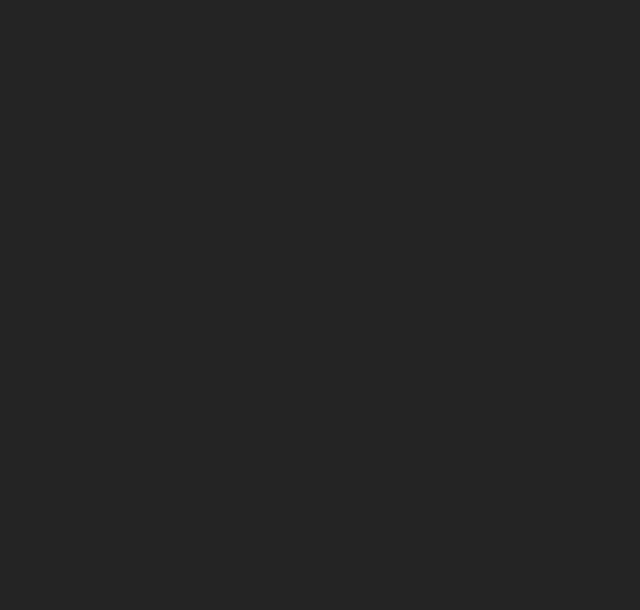
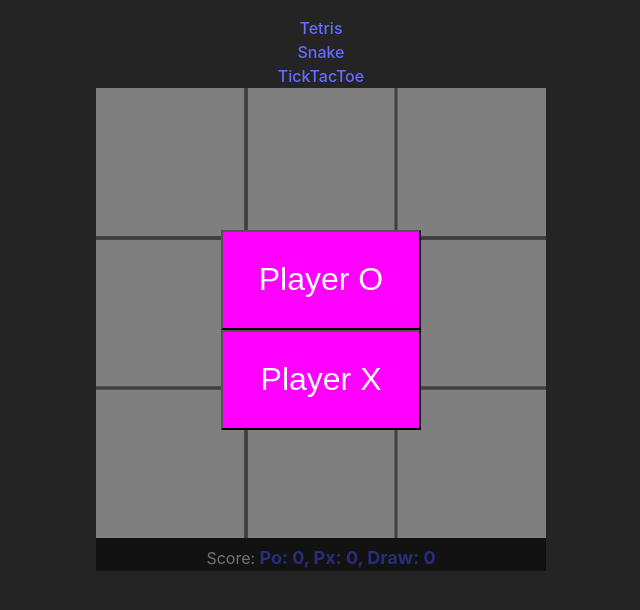
Before and after one commit to alexesba/small-js-games, a React (Vite) app: page /game/tictacktoe in a window 1280 px wide. Before the commit this address had no page. Shown: the top 610 px of the page, without its empty margins (339-979 px from the left). Built offline with nearby package versions, Linux system fonts and the light colour scheme.

Commit message:
Add tictactoe game

```diff
--- a/src/App.css
+++ b/src/App.css
@@ -3,3 +3,48 @@
   margin: 0 auto;
   text-align: center;
 }
+
+.menu {
+  list-style: none;
+}
+
+.menu > li > a:hover{
+  color: orange;
+}
+
+.container {
+  position:relative;
+}
+
+.overlay {
+  position: absolute;
+  display: grid;
+  width: 100%;
+  height: 100%;
+  top: 0;
+  left: 0;
+  right: 0;
+  bottom: 0;
+  background-color: rgba(0,0,0,0.5); /* Black background with opacity */
+  z-index: 2; /* Specify a stack order in case you're using a different order for other elements */
+  cursor: pointer; /* Add a pointer on hover */
+  align-items: center;
+
+}
+.overlay ul {
+  display: inline-block;
+  padding: 5px
+}
+.overlay ul li {
+  list-style: none;
+}
+
+.overlay  button {
+  background: magenta;
+  width: 200px;
+  height: 100px;
+  text-align: center;
+  font-size: xx-large;
+  cursor: pointer;
+  color: white;
+}
--- a/src/App.jsx
+++ b/src/App.jsx
@@ -6,6 +6,8 @@
 import { BrowserRouter, Route, Routes } from 'react-router-dom'
 import { TetrisPage } from './pages/TetrisPage'
 import { SnakePage } from './pages/SnakePage'
+import { TicTacToePage } from './pages/TicTacToePage'
+
 
 function App() {
 
@@ -15,6 +17,7 @@
         <Route path="/" element={<Menu />} >
           <Route path="game/tetris" element={<TetrisPage />} />
           <Route path="game/snake" element={<SnakePage />} />
+          <Route path="game/tictacktoe" element={<TicTacToePage/>} />
         </Route>
       </Routes>
     </BrowserRouter>
--- a/src/components/CanvasBoard.jsx
+++ b/src/components/CanvasBoard.jsx
@@ -12,8 +12,15 @@
 );
 
 CanvasBoard.propTypes = {
-  onKeyDown: PropTypes.func.isRequired,
-  score: PropTypes.number.isRequired,
+  onKeyDown: PropTypes.func,
+  score: PropTypes.oneOfType([
+    PropTypes.number.isRequired,
+    PropTypes.string.isRequired,
+  ]).isRequired
+}
+
+CanvasBoard.defaultProps = {
+  onKeyDown: () => { },
 }
 CanvasBoard.displayName = "CanvasBoard";
 
--- a/src/components/Menu.jsx
+++ b/src/components/Menu.jsx
@@ -2,11 +2,18 @@
 
 export function Menu() {
   return (
-    <div>
-      <Link to="game/tetris"> Tetris </Link>
-      <Link to="game/snake"> Snake </Link>
+    <ul className="menu">
+      <li>
+        <Link to="game/tetris"> Tetris </Link>
+      </li>
+      <li>
+        <Link to="game/snake"> Snake </Link>
+      </li>
+      <li>
+        <Link to="game/tictacktoe"> TickTacToe </Link>
+      </li>
 
-      <Outlet/>
-    </div>
+      <Outlet />
+    </ul>
   )
 }
--- /dev/null
+++ b/src/pages/TicTacToePage.jsx
@@ -0,0 +1,211 @@
+import { useEffect, useMemo, useRef, useState } from 'react';
+import CanvasBoard from '../components/CanvasBoard';
+
+const BOARD_WIDTH = 3;
+const BOARD_HEIGHT = 3;
+const SHAPE_SIZE = 150;
+const player1 = 'o'
+const player2 = 'x'
+const draw = 'draw'
+const winerRules = [
+  // horizontales
+  [[0, 0], [1, 0], [2, 0]],
+  [[0, 1], [1, 1], [2, 1]],
+  [[0, 2], [1, 2], [2, 2]],
+
+  // verticales
+  [[0, 0], [0, 1], [0, 2]],
+  [[1, 0], [1, 1], [1, 2]],
+  [[2, 0], [2, 1], [2, 2]],
+
+  // diagonales
+  [[0, 0], [1, 1], [2, 2]],
+  [[0, 2], [1, 1], [2, 0]],
+]
+
+function checkWiner(board) {
+  if (winerRules.find(rule => rule.every(([x, y]) => {
+    return board[y][x] === player1
+  }))) {
+    return player1;
+  }
+
+  if (winerRules.find(rule => rule.every(([x, y]) => board[y][x] === player2))) {
+    return player2;
+  }
+
+  if (board.every(row => row.every(value => value != null))) {
+    return draw;
+  }
+}
+
+const INITIAL_BOARD = [
+  [null, null, null],
+  [null, null, null],
+  [null, null, null],
+];
+
+export function TicTacToePage() {
+  const canvasRef = useRef(0);
+  const [winer, setWiner] = useState(null);
+
+  const [nextPlayer, setNextPlayer] = useState(undefined)
+
+  const [score, setScore] = useState({
+    [player1]: 0,
+    [player2]: 0,
+    [draw]: 0
+  });
+
+  const [board, updateBoard] = useState(INITIAL_BOARD)
+  const [start, setStart] = useState(false)
+
+  function drawMesh() {
+    const canvas = canvasRef.current;
+    const context = canvas.getContext('2d');
+    canvas.width = BOARD_WIDTH * SHAPE_SIZE;
+    canvas.height = BOARD_HEIGHT * SHAPE_SIZE;
+    context.scale(SHAPE_SIZE, SHAPE_SIZE)
+    context.fillStyle = 'white';
+    context.fillRect(0, 0, canvas.width, canvas.height);
+    context.beginPath()
+
+    context.strokeStyle = 'gray';
+    context.lineWidth = 0.02;
+
+    context.moveTo(0, 1)
+    context.lineTo(3, 1)
+    context.stroke()
+
+    context.moveTo(1, 0)
+    context.lineTo(1, 3)
+    context.stroke()
+
+    context.moveTo(0, 2)
+    context.lineTo(3, 2)
+    context.stroke()
+
+    context.moveTo(2, 0)
+    context.lineTo(2, 3)
+    context.stroke()
+    context.closePath();
+  }
+
+  function drawBoard() {
+    const canvas = canvasRef.current;
+    const context = canvas.getContext('2d');
+    context.lineWidth = 0.04;
+    board.forEach((row, y) => {
+      row.forEach((value, x) => {
+        if (value === player1) {
+          context.strokeStyle = 'violet'
+          context.beginPath();
+          context.arc(x + 0.5, y + 0.5, 0.25, 0, 2 * Math.PI)
+          context.stroke();
+          context.closePath();
+        }
+        if (value === player2) {
+          context.beginPath();
+          context.strokeStyle = 'blueviolet'
+          context.moveTo(x + 0.75, y + 0.25)
+          context.lineTo(x + 0.25, y + 0.75)
+          context.moveTo(x + 0.25, y + 0.25)
+          context.lineTo(x + 0.75, y + 0.75)
+          context.stroke();
+          context.closePath();
+        }
+      })
+    })
+  }
+
+  useEffect(() => {
+    drawMesh()
+    drawBoard();
+  });
+
+  useEffect(() => {
+    const winer = checkWiner(board);
+
+    if (winer) {
+      setWiner(winer);
+      setScore(score => ({ ...score, [winer]: score[winer] + 1 }))
+    }
+
+  }, [board])
+
+  function onClick(event) {
+    const canvas = canvasRef.current;
+    const x = event.offsetX;
+    const y = event.offsetY;
+
+    const w = canvas.width / 3;
+    const h = canvas.height / 3;
+
+    const posx = Math.ceil(x / w) - 1;
+    const posy = Math.ceil(y / h) - 1;
+
+    if (board[posy][posx] !== null) return;
+
+    setNextPlayer(nextPlayer === player1 ? player2 : player1)
+
+    updateBoard(board => {
+      const newboard = board.map((row, y) => {
+        return row.map((value, x) => {
+          return (x === posx && y === posy && value === null) ? nextPlayer : value;
+        })
+      })
+      return newboard;
+    })
+  }
+
+  useEffect(() => {
+    const canvas = canvasRef.current;
+
+    canvas.addEventListener('click', onClick)
+
+    return () => canvas.removeEventListener('click', onClick);
+  })
+
+  const scoreText = useMemo(() => {
+    return `P${player1}: ${score[player1]}, P${player2}: ${score[player2]}, Draw: ${score[draw]} `
+  }, [score])
+
+  return (
+    <div className="container">
+      {(winer === player1 || winer === player2 || winer === draw) && <div className="overlay">
+        <ul>
+          <li>
+            The Winner is: Player {winer}
+          </li>
+          <li>
+            <button onClick={() => {
+              updateBoard(INITIAL_BOARD);
+              setWiner(null);
+            }}>Play Again</button>
+          </li>
+        </ul>
+      </div>
+      }
+      {start === false &&
+        <div className="overlay">
+          <ul>
+            <li>
+              <button onClick={() => {
+                setNextPlayer(player1)
+                setStart(true);
+              }}>Player O </button>
+            </li>
+            <li>
+              <button onClick={() => {
+                setNextPlayer(player2)
+                setStart(true);
+              }}>Player X</button>
+            </li>
+          </ul>
+        </div>}
+      <CanvasBoard ref={canvasRef} score={scoreText} />
+    </div>
+  )
+}
+
+export default TicTacToePage;
```
